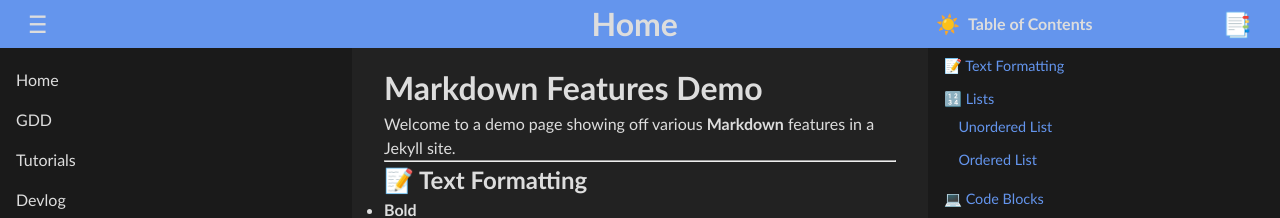
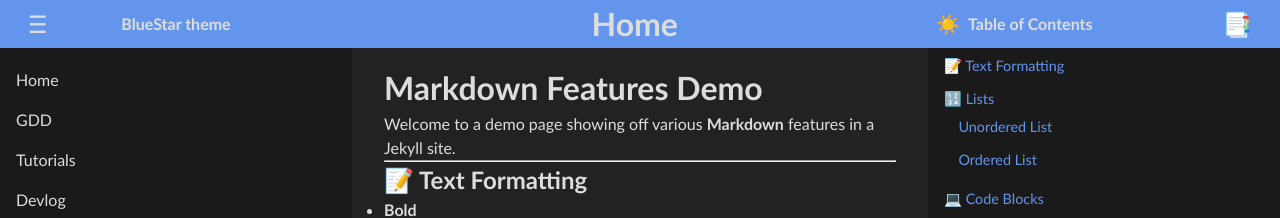
Before and after one commit to BlueStar03/theme, a Jekyll site: the page built from index.md, in a window 1280 px wide. Shown: the top 218 px of the page. Built offline with Jekyll 4.4.1, drawn with Linux system fonts in a browser that asks for light colours; our own code applies the rules of GitHub Pages for plain Markdown files.

Commit message:
left header

```diff
--- a/_includes/left-panel.html
+++ b/_includes/left-panel.html
@@ -1,16 +1,21 @@
+<!-- _includes/left-panel.html -->
 <div class="left-panel" id="leftPanel">
+
+  <!-- Panel‐attached overlapped header -->
+  <div class="left-panel-header">
+    {{ site.title }}
+  </div>
+
+  <!-- Scrollable nav area -->
   <div class="left-scroll">
     <nav>
       <ul class="nav-list">
         {% for item in site.nav %}
-          <li>
-            <a href="{{ item.url | relative_url }}">
-              {{ item.title }}
-            </a>
-          </li>
+          <li><a href="{{ item.url | relative_url }}">{{ item.title }}</a></li>
         {% endfor %}
       </ul>
     </nav>
   </div>
+
   {% include footer.html %}
 </div>
--- a/assets/css/style.css
+++ b/assets/css/style.css
@@ -143,6 +143,37 @@ header .header-actions {
   font-size: 0.9em;
   text-align: center;
 }
+
+/* Allow header overlap in left-panel */
+.left-panel {
+  overflow: visible;  /* so the overlapped header can be visible */
+}
+
+/* Panel-attached overlapped header */
+.left-panel-header {
+  position: absolute;
+  top: -3em;                 /* lift into site header area */
+  left: 0;
+  width: 100%;
+  height: 3em;
+  background: transparent;   /* let header show through, or use a color */
+  color: var(--text-color);
+  display: flex;
+  align-items: center;
+  justify-content: center;
+  pointer-events: none;      /* clicks pass through to real header */
+  font-weight: bold;
+  z-index: 2;
+}
+
+/* Push the nav scroll area down below the overlapped header */
+.left-scroll {
+  flex: 1 1 auto;
+  overflow-y: auto;
+  padding: 1em;
+  padding-top: calc(1em + 3em); /* top padding + header height */
+}
+
 
 /* =========================
    Right Panel (TOC + Settings)
```
